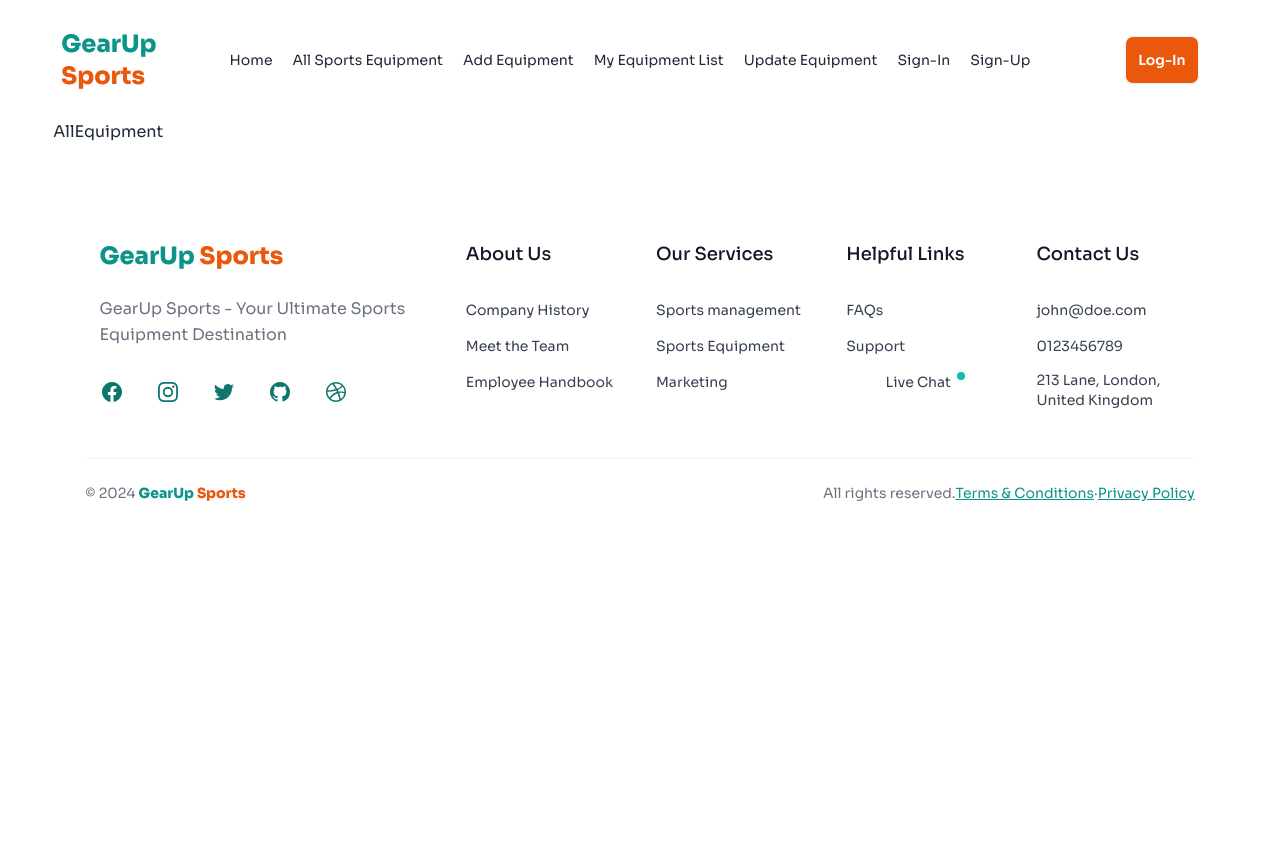
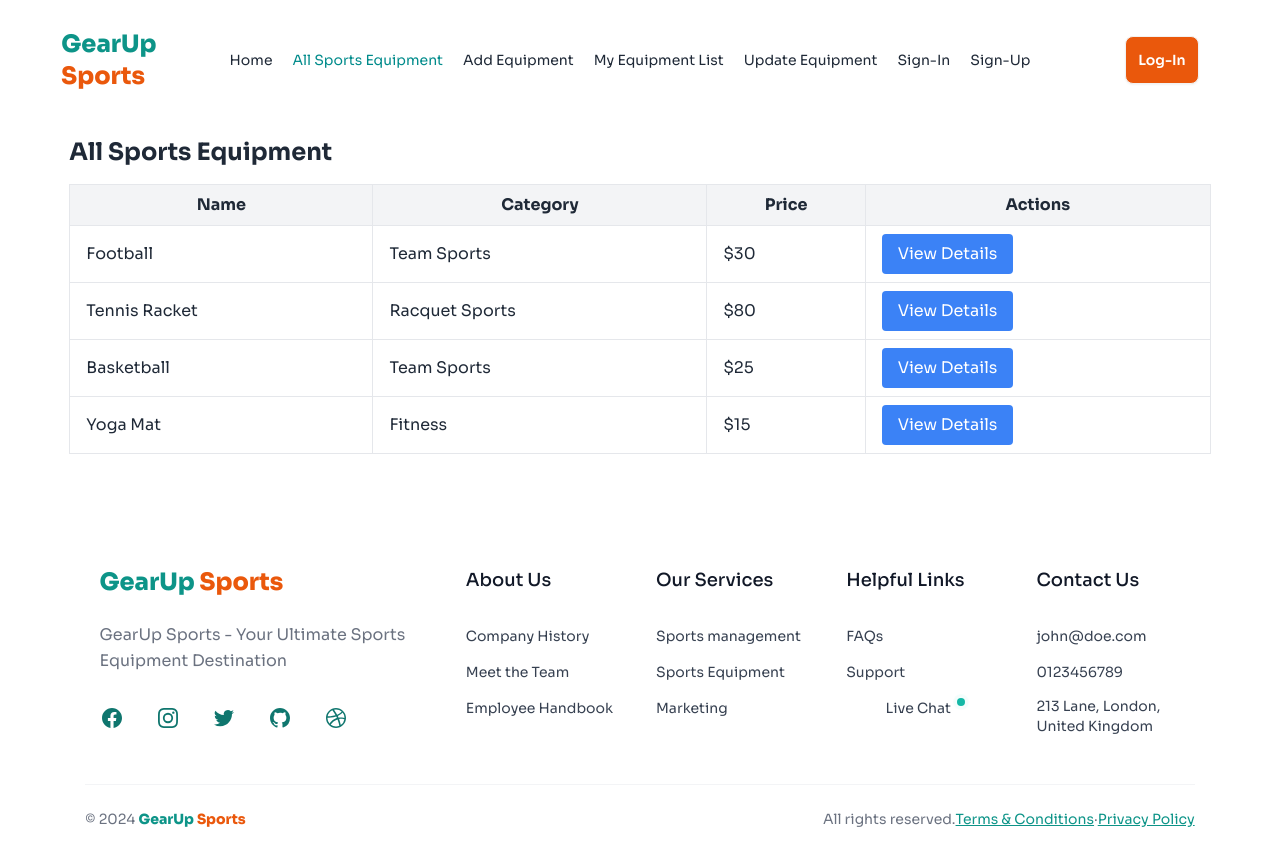
Before and after one commit to Md-Mueid-Mia/GearUp-Sports, a React (Vite) app: page /allEquipment in a window 1280 px wide. Before the commit the page ends 800 px from the top, so only its background shows below. Built offline with nearby package versions, Linux system fonts and the light colour scheme; no server answers.

Commit message:
added testmonial components

```diff
--- a/src/index.css
+++ b/src/index.css
@@ -7,3 +7,6 @@
 body{
   font-family: 'Sora', sans-serif;
 }
+.active{
+  color:darkcyan;
+}
--- a/src/pages/AllEquipment.jsx
+++ b/src/pages/AllEquipment.jsx
@@ -1,7 +1,21 @@
 import React from 'react';
 import { Helmet } from 'react-helmet';
+import { useNavigate } from 'react-router-dom';
 
 const AllEquipment = () => {
+    const navigate = useNavigate();
+    const equipmentData = [
+        { id: 1, name: "Football", category: "Team Sports", price: "$30" },
+        { id: 2, name: "Tennis Racket", category: "Racquet Sports", price: "$80" },
+        { id: 3, name: "Basketball", category: "Team Sports", price: "$25" },
+        { id: 4, name: "Yoga Mat", category: "Fitness", price: "$15" },
+      ];
+
+  const handleViewDetails = (id) => {
+    // Redirect to the details page with the product ID
+    navigate(`/equipment/${id}`);
+
+  };
     return (
         <div>
             <Helmet>
@@ -9,7 +23,36 @@ const AllEquipment = () => {
                 <title>GearUp Sports || All Sports Equipment</title>
                 <link rel="canonical" href="http://mysite.com/example" />
             </Helmet>
-            AllEquipment
+            <div className="container mx-auto p-4">
+      <h1 className="text-2xl font-bold mb-4">All Sports Equipment</h1>
+      <table className="table-auto w-full border-collapse border border-gray-200">
+        <thead>
+          <tr className="bg-gray-100">
+            <th className="border px-4 py-2">Name</th>
+            <th className="border px-4 py-2">Category</th>
+            <th className="border px-4 py-2">Price</th>
+            <th className="border px-4 py-2">Actions</th>
+          </tr>
+        </thead>
+        <tbody>
+          {equipmentData.map((equipment) => (
+            <tr key={equipment.id} className="hover:bg-gray-50">
+              <td className="border px-4 py-2">{equipment.name}</td>
+              <td className="border px-4 py-2">{equipment.category}</td>
+              <td className="border px-4 py-2">{equipment.price}</td>
+              <td className="border px-4 py-2">
+                <button
+                  onClick={() => handleViewDetails(equipment.id)}
+                  className="bg-blue-500 text-white px-4 py-2 rounded hover:bg-blue-600"
+                >
+                  View Details
+                </button>
+              </td>
+            </tr>
+          ))}
+        </tbody>
+      </table>
+    </div>
         </div>
     );
 };
--- /dev/null
+++ b/src/pages/DetailsPage.jsx
@@ -0,0 +1,29 @@
+import React from 'react';
+
+const DetailsPage = () => {
+    const equipmentData = [
+        { id: 1, name: "Football", category: "Team Sports", price: "$30", description: "A durable football for all weather conditions." },
+        { id: 2, name: "Tennis Racket", category: "Racquet Sports", price: "$80", description: "Lightweight tennis racket with excellent grip." },
+        { id: 3, name: "Basketball", category: "Team Sports", price: "$25", description: "Premium basketball for indoor and outdoor play." },
+        { id: 4, name: "Yoga Mat", category: "Fitness", price: "$15", description: "Comfortable and non-slip yoga mat for your daily practice." },
+      ];
+
+
+        const { id } = useParams();
+        const equipment = equipmentData.find((item) => item.id === parseInt(id));
+
+        if (!equipment) {
+          return <p>Equipment not found!</p>;
+        }
+
+        return (
+          <div className="container mx-auto p-4">
+            <h1 className="text-2xl font-bold mb-4">{equipment.name}</h1>
+            <p><strong>Category:</strong> {equipment.category}</p>
+            <p><strong>Price:</strong> {equipment.price}</p>
+            <p><strong>Description:</strong> {equipment.description}</p>
+          </div>
+        );
+};
+
+export default DetailsPage;
```
